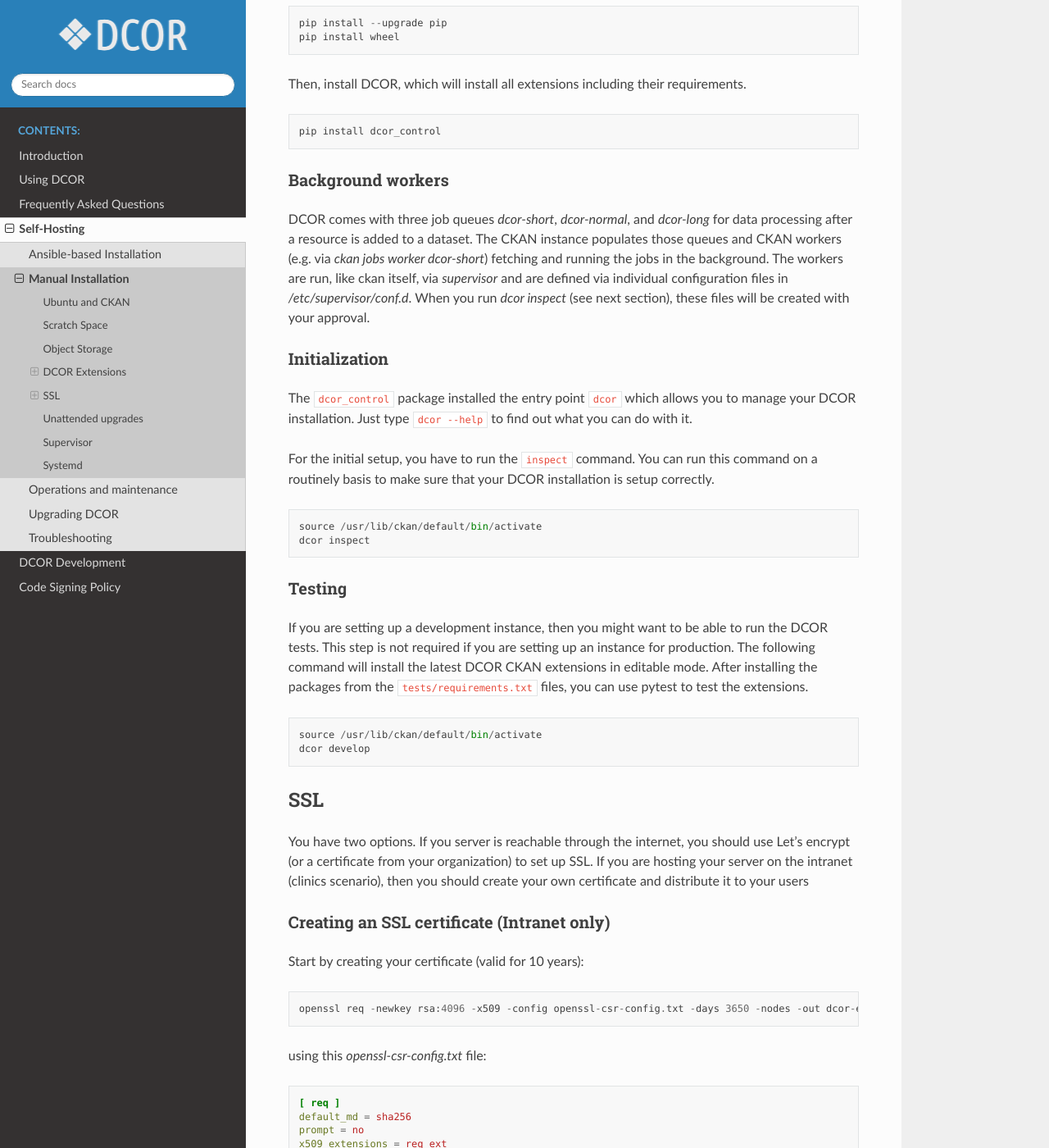
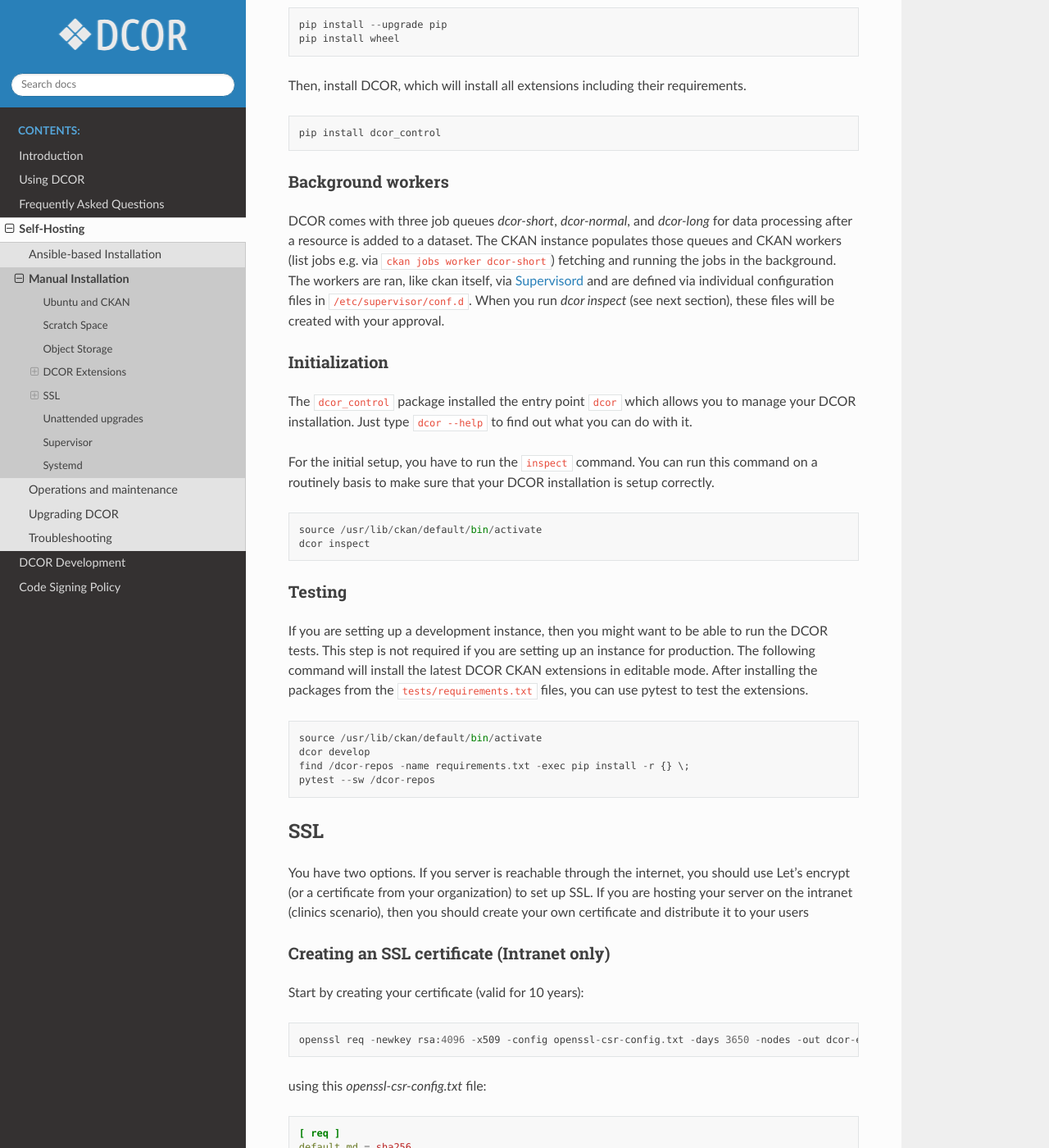
Before and after one commit to DCOR-dev/dcor-docs, a Sphinx documentation site: the page built from docs/sec_self_hosting/installation_manual.rst, in a window 1280 px wide and 1400 px high, scrolled down 2823 px. Shown: the whole window at 82% size. Built offline with Sphinx 7.4.7 and the Read the Docs theme 3.1.0, drawn with Linux system fonts in a browser that asks for light colours; some of the changed text lies outside the part shown.

Commit message:
update manual installation section

```diff
--- a/docs/sec_self_hosting/installation_manual.rst
+++ b/docs/sec_self_hosting/installation_manual.rst
@@ -77,8 +77,8 @@
 =============
 It is important that you have some scratch space of at least 100 GB available
 on you system, so that DCOR extensions can create temporary files.
-By default, the cache is located at `/cache`. The relevant configuration
-options are `ckanext.dc_serve.tmp_dir` and `ckanext.dcor_depot.tmp_dir`.
+By default, the cache is located at ``/cache``. The relevant configuration
+options are ``ckanext.dc_serve.tmp_dir`` and ``ckanext.dcor_depot.tmp_dir``.
 
 
 Object Storage
@@ -164,10 +164,10 @@
 ------------------
 DCOR comes with three job queues `dcor-short`, `dcor-normal`, and `dcor-long`
 for data processing after a resource is added to a dataset. The CKAN instance
-populates those queues and CKAN workers (e.g. via `ckan jobs worker dcor-short`)
-fetching and running the jobs in the background. The workers are run, like
-ckan itself, via `supervisor` and are defined via individual configuration
-files in `/etc/supervisor/conf.d`. When you run `dcor inspect` (see next
+populates those queues and CKAN workers (list jobs e.g. via ``ckan jobs worker dcor-short``)
+fetching and running the jobs in the background. The workers are ran, like
+ckan itself, via `Supervisord <https://supervisord.org/>`_ and are defined via individual configuration
+files in ``/etc/supervisor/conf.d``. When you run `dcor inspect` (see next
 section), these files will be created with your approval.
 
 
@@ -202,6 +202,8 @@
 
    source /usr/lib/ckan/default/bin/activate
    dcor develop
+   find /dcor-repos -name requirements.txt -exec pip install -r {} \;
+   pytest --sw /dcor-repos
 
 
 SSL
```
Also changed, not shown: other parts of docs/sec_self_hosting/installation_manual.rst (+1 -1 lines).
